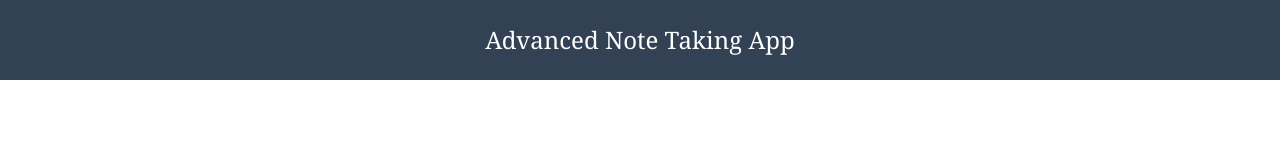
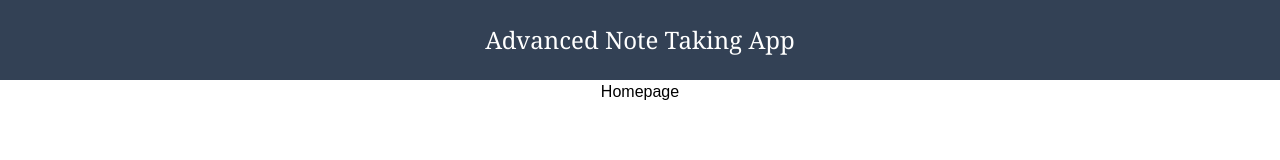
Before and after one commit to mohammedelgammal/FullStack_Suite, a React (Vite) app: page / in a window 1280 px wide. Shown: the top 160 px of the page. Built offline with nearby package versions, Linux system fonts and the light colour scheme.

Commit message:
refactoring_styling_of_layout

```diff
--- a/src/Layout/Footer.tsx
+++ b/src/Layout/Footer.tsx
@@ -1,6 +1,6 @@
 const Footer = () => {
   return (
-    <div className="fixed bottom-0 flex justify-center items-center h-12 w-full text-xs bg-slate-500 text-white font-thin">
+    <div className="flex justify-center items-center h-12 w-full text-xs bg-slate-500 text-white font-thin">
       made with ♥️ by Mohammed Elgammal
     </div>
   );
--- a/src/Layout/Header.tsx
+++ b/src/Layout/Header.tsx
@@ -1,6 +1,6 @@
 const Header = () => {
   return (
-    <div className="fixed top-0 flex justify-center items-center h-20 w-full text-2xl bg-slate-700 text-white font-serif">
+    <div className="flex justify-center items-center h-20 w-full text-2xl bg-slate-700 text-white font-serif">
       Advanced Note Taking App
     </div>
   );
--- a/src/Layout/Layout.tsx
+++ b/src/Layout/Layout.tsx
@@ -3,9 +3,11 @@ import { Header, Footer } from "src/Layout";
 
 const Layout = () => {
   return (
-    <div className="relative">
+    <div className="min-h-screen flex flex-col items-center">
       <Header />
-      <Outlet />
+      <div className="flex-auto">
+        <Outlet />
+      </div>
       <Footer />
     </div>
   );
```
